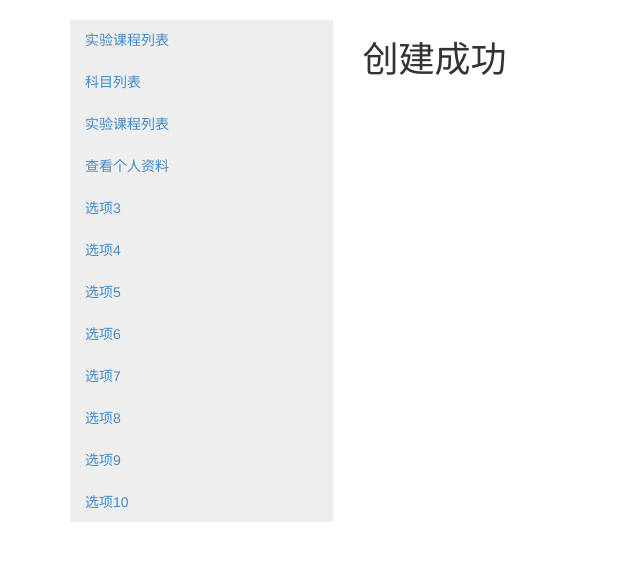
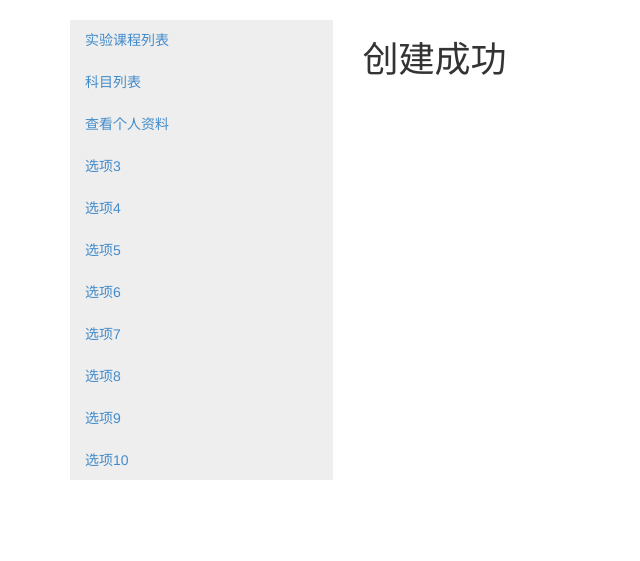
Before and after one commit to qdulab/OEMS, a Django app: page /teacher/created_success/ in a window 1280 px wide. Shown: the part 52-613 px from the top of the page, without its empty margins (0-640 px from the left). Run offline with Django 3.2, Linux system fonts and the light colour scheme; parts of the project's set-up code (start-up, migrations or seed data) failed here and were passed over; some libraries are stand-ins or nearby versions.

Commit message:
修改said_bar

```diff
--- a/templates/teacher/_side_bar.html
+++ b/templates/teacher/_side_bar.html
@@ -2,7 +2,6 @@
 	<ul class="nav nav-pills nav nav-stacked" >
         <li ><a href="{% url 'teacher_lesson_list_all' %}">实验课程列表</a></li>
         <li><a  href="{% url 'category_list' %}">科目列表</a></li>
-        <li ><a href="{% url 'teacher_lesson_list' %}">实验课程列表</a></li>
 		<li><a href="{% url 'teacher_profile' %}">查看个人资料</a></li>
 		<li><a href="#">选项3</a></li>
 		<li><a href="#">选项4</a></li>
```
